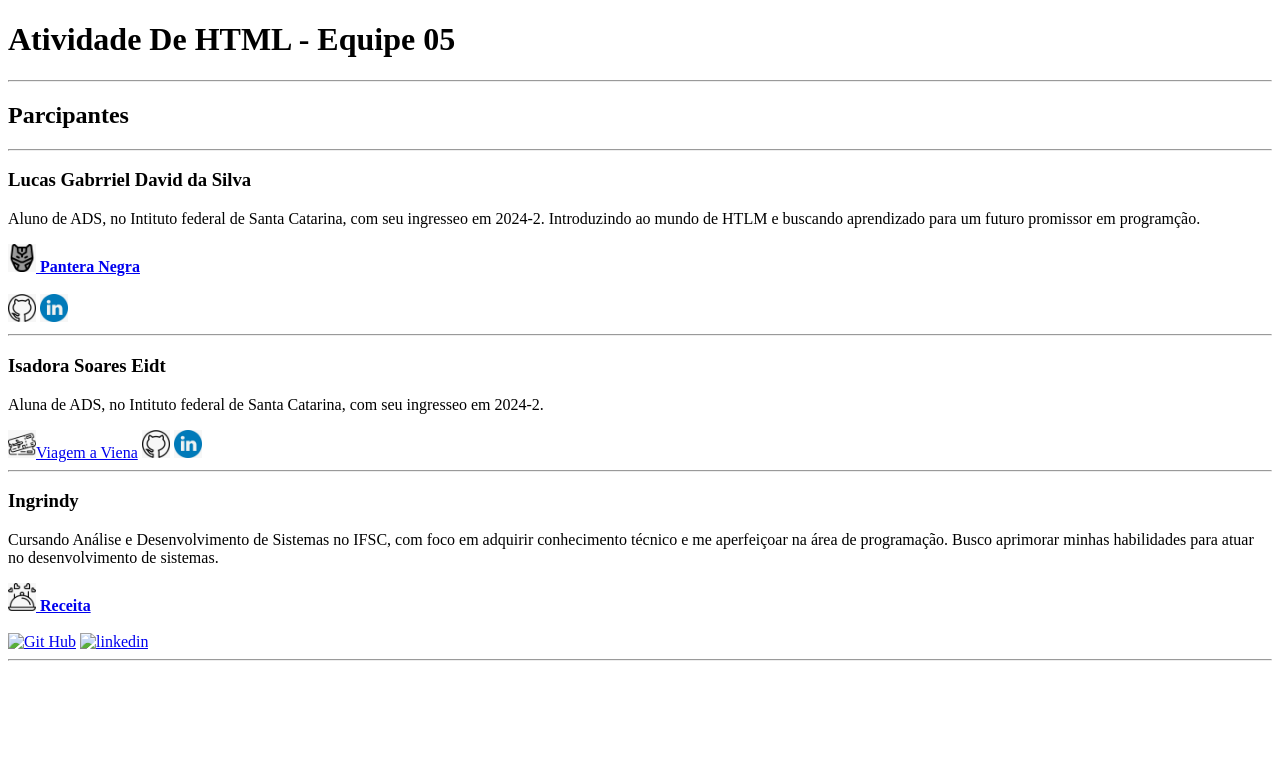
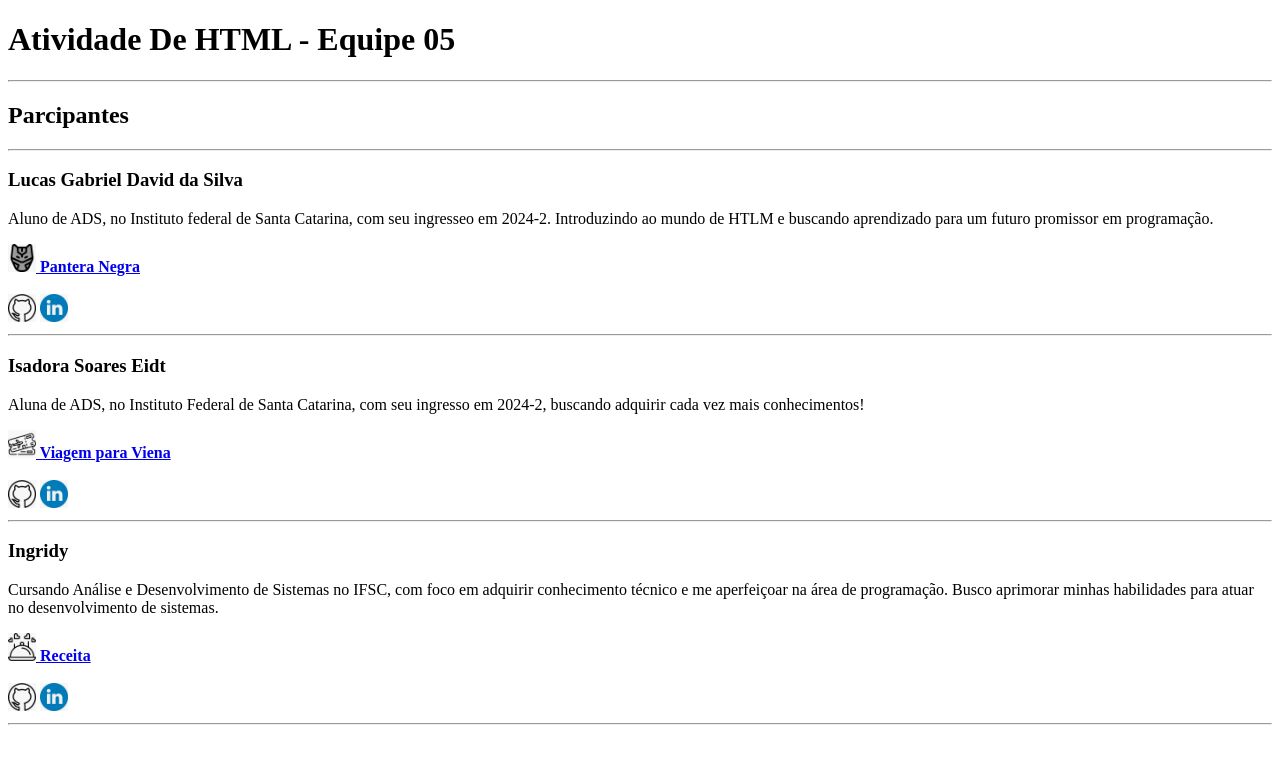
Before and after one commit to sergio-prolo-class/exercicio-paginas-multiplas-grupo-05-atividade-index, a plain HTML site: page Site/index.html in a window 1280 px wide. Drawn offline with Linux system fonts and the light colour scheme.

Commit message:
correções de portugues em alguns textos

```diff
--- a/Site/index.html
+++ b/Site/index.html
@@ -11,80 +11,46 @@
         <hr>
 
     </header>
+
     <section>
         <h2>Parcipantes</h2>
         <hr>
+    </section>
 
-        <h3>Lucas Gabrriel David da Silva</h3>
-        <p>Aluno de ADS, no Intituto federal de Santa Catarina, com seu ingresseo em 2024-2. Introduzindo ao mundo de HTLM e buscando aprendizado para um futuro promissor em programção.
+        <h3>Lucas Gabriel David da Silva</h3>
+        <p>Aluno de ADS, no Instituto federal de Santa Catarina, com seu ingresseo em 2024-2. Introduzindo ao mundo de HTLM e buscando aprendizado para um futuro promissor em programação.
         </p>
 
            <label> <a href="Paginas/filme/black-panter.html"target="_blank"> <img src= "resources/img/icon/black.jpg" alt="black" height="28" width="28"><b> Pantera Negra </b></a></label> <br><br>
 
-
             <a href="https://github.com/lucasgdsilva" target="_blank"><img src="resources/img/icon/github.jpg" alt="github" height="28" width="28" ></a> <a href="https://www.linkedin.com/in/lucas-gabriel-16680a1b3/" target="_blank"><img src="resources/img/icon/linkd.jpg" alt="linkedin" height="28" width="28" ></a>
 
+        <hr>
+    </section>
 
+    <section>
+        <h3> Isadora Soares Eidt</h3>
+        <p> Aluna de ADS, no Instituto Federal de Santa Catarina, com seu ingresso em 2024-2, buscando adquirir cada vez mais conhecimentos!</p>
 
+        <label> <a href="Paginas/viagem/viena.html" > <img src ="resources/img/icon/viagem.jpg" alt ="viagem" height=”28” width="28" ><strong> Viagem para Viena </strong> </a> </label> <br><br>
 
-
-
-
-
-
-
-
-
-
-
+        <a href="https://github.com/isaeidt" target="_blank"> <img src ="resources/img/icon/github.jpg" alt ="Git Hub" height=”28” width="28" ></a> <a href="https://www.linkedin.com/in/isadora-soares-eidt-1650b9229/" target="_blank"> <img src ="resources/img/icon/linkd.jpg" alt ="linkedin" height=”28” width="28" > </a>
 
         <hr>
 
 
+    </section>
 
-        <h3> Isadora Soares Eidt</h3>
-        <p> Aluna de ADS, no Intituto federal de Santa Catarina, com seu ingresseo em 2024-2.</p>
-
-        <label> <a href="Paginas/viagem/viena.html" target="_blank"> <img src ="resources/img/icon/viagem.jpg" alt ="viagem" height=”28” width="28" >Viagem a Viena</a> </label>
-
-        <a href="https://github.com/isaeidt" target="_blank"> <img src ="resources/img/icon/github.jpg" alt ="Git Hub" height=”28” width="28" ></a> <a href="https://www.linkedin.com/in/isadora-soares-eidt-1650b9229/" target="_blank"> <img src ="resources/img/icon/linkd.jpg" alt ="linkedin" height=”28” width="28" > </a>
-
-
-
-
-        <hr>
-
-        <h3>Ingrindy</h3>
+    <section>
+        <h3>Ingridy</h3>
         <p> Cursando Análise e Desenvolvimento de Sistemas no IFSC, com foco em adquirir conhecimento técnico e me aperfeiçoar na área de programação. Busco aprimorar minhas habilidades para atuar no desenvolvimento de sistemas. </p>
 
         <label> <a href="Paginas/receita/Receita.html" target="_blank"> <img src= "resources/img/icon/comida.jpg" alt="black" height="28" width="28"><b> Receita </b></a></label> <br><br>
 
-        <a href="https://github.com/Ingridy05" target="_blank"> <img src ="resources/" alt ="Git Hub" height=”28” width="28"></a> <a href="https://www.linkedin.com/in/ingridy-vit%C3%B3ria-arag%C3%A3o-alves-01a179303/" target="_blank"><img src="resources/img/linkd.jpg" alt="linkedin" height="28" width="28" ></a>
-
-
-
-
+        <a href="https://github.com/Ingridy05" target="_blank"> <img src ="resources/img/icon/github.jpg" alt ="Git Hub" height=”28” width="28"></a> <a href="https://www.linkedin.com/in/ingridy-vit%C3%B3ria-arag%C3%A3o-alves-01a179303/" target="_blank"><img src="resources/img/icon/linkd.jpg" alt="linkedin" height="28" width="28" ></a>
 
 
         <hr>
-
-
-
-
-
-
-
-
-
-
-
-
-
-
-
-
-
     </section>
-
 </body>
 </html>
```
Also changed, not shown: Site/Paginas/receita/Receita.html (+1 -0 lines), Site/Paginas/viagem/viena.html (+7 -6 lines).
